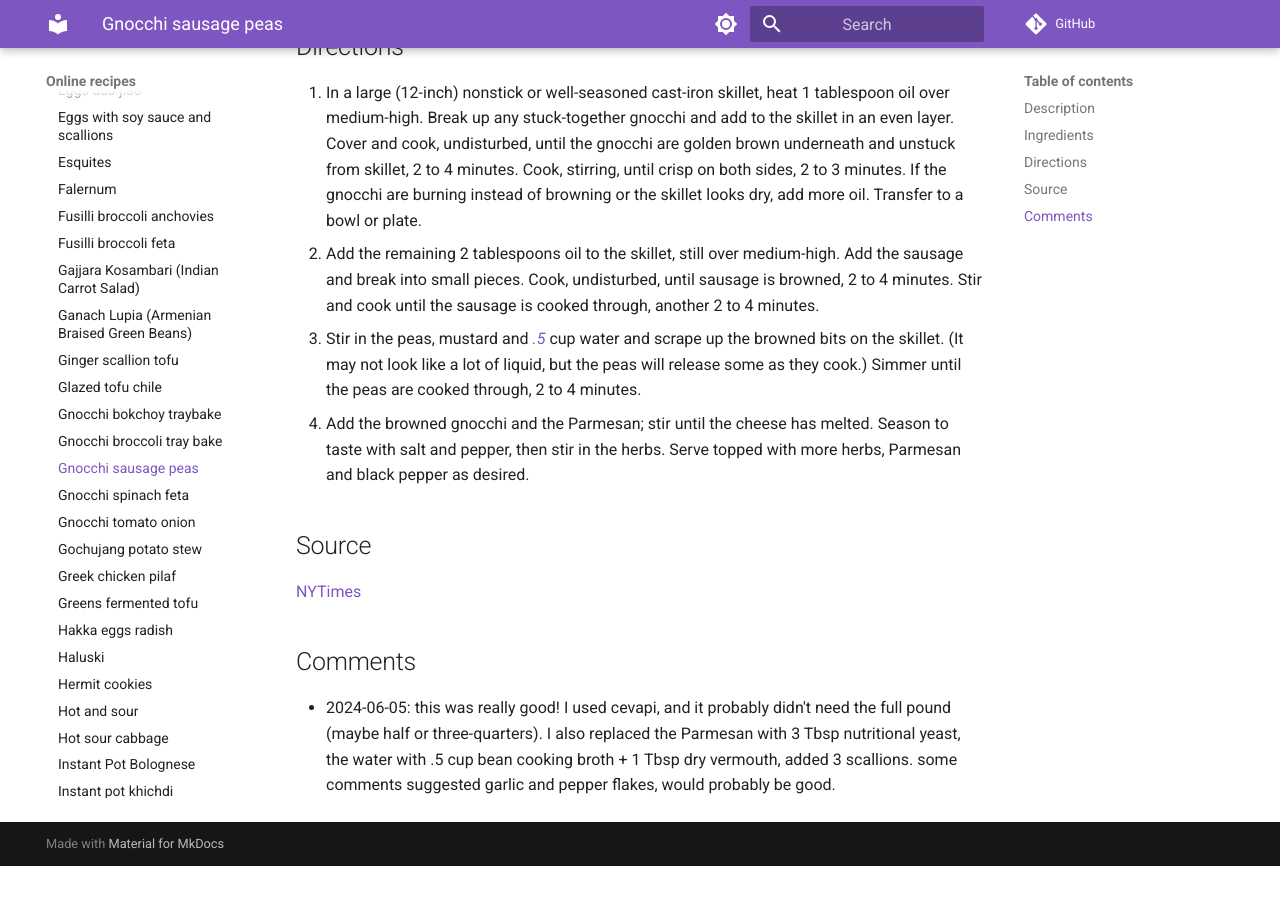
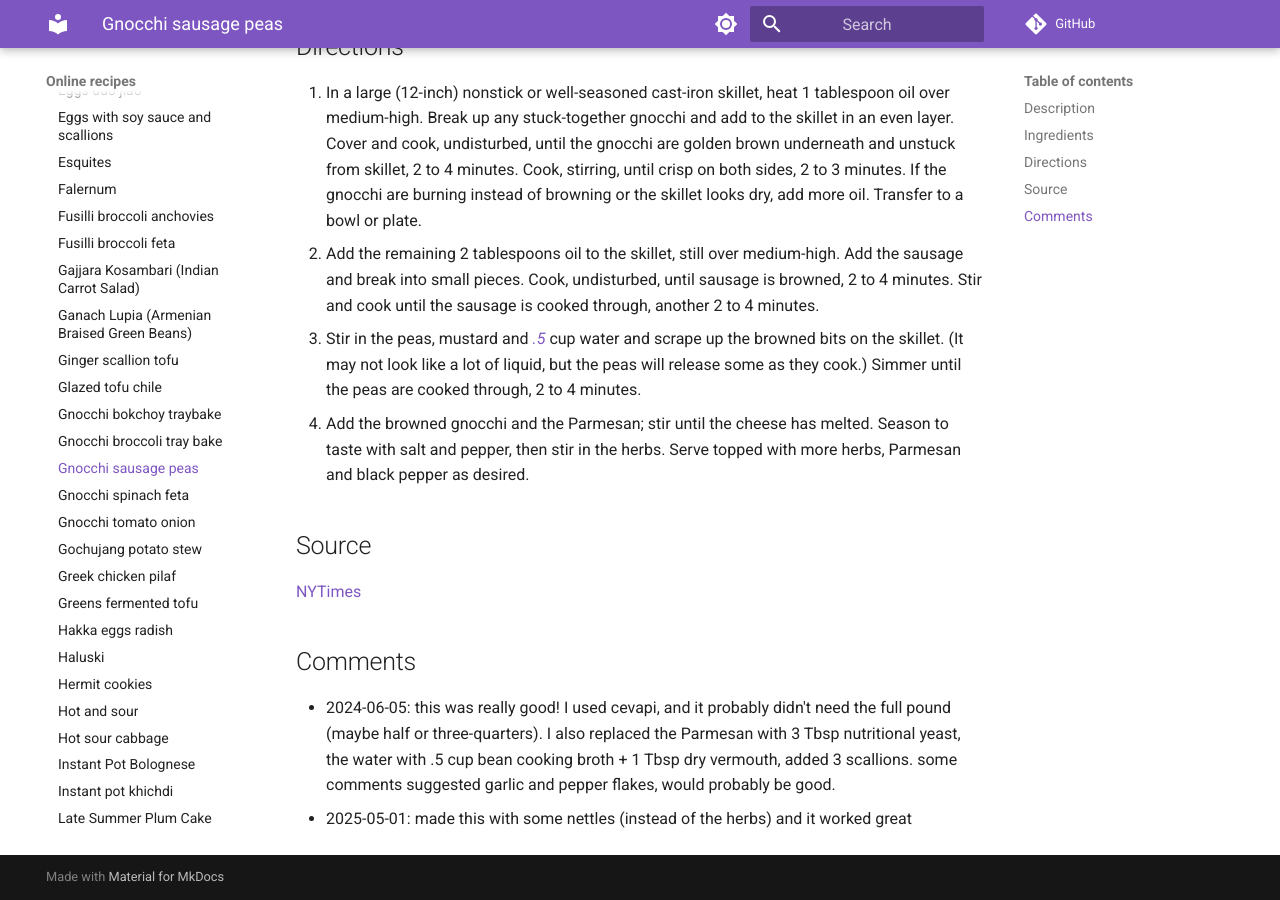
Before and after one commit to billbrod/recipes, an MkDocs documentation site: the page built from docs/recipes/gnocchi_sausage_peas.md, in a window 1280 px wide and 900 px high, scrolled down 1482 px. Built offline with MkDocs 1.6.1 and Material for MkDocs 9.7.7, drawn with Linux system fonts in a browser that asks for light colours; comment, search, counter and statistics services are not loaded; before the commit the page ends 2348 px from its top, so only the background shows below that.

Commit message:
Update gnocchi_sausage_peas.md

```diff
--- a/docs/recipes/gnocchi_sausage_peas.md
+++ b/docs/recipes/gnocchi_sausage_peas.md
@@ -55,3 +55,4 @@
 ## Comments
 
 - 2024-06-05: this was really good! I used cevapi, and it probably didn't need the full pound (maybe half or three-quarters). I also replaced the Parmesan with 3 Tbsp nutritional yeast, the water with .5 cup bean cooking broth + 1 Tbsp dry vermouth, added 3 scallions. some comments suggested garlic and pepper flakes, would probably be good.
+- 2025-05-01: made this with some nettles (instead of the herbs) and it worked great
```
